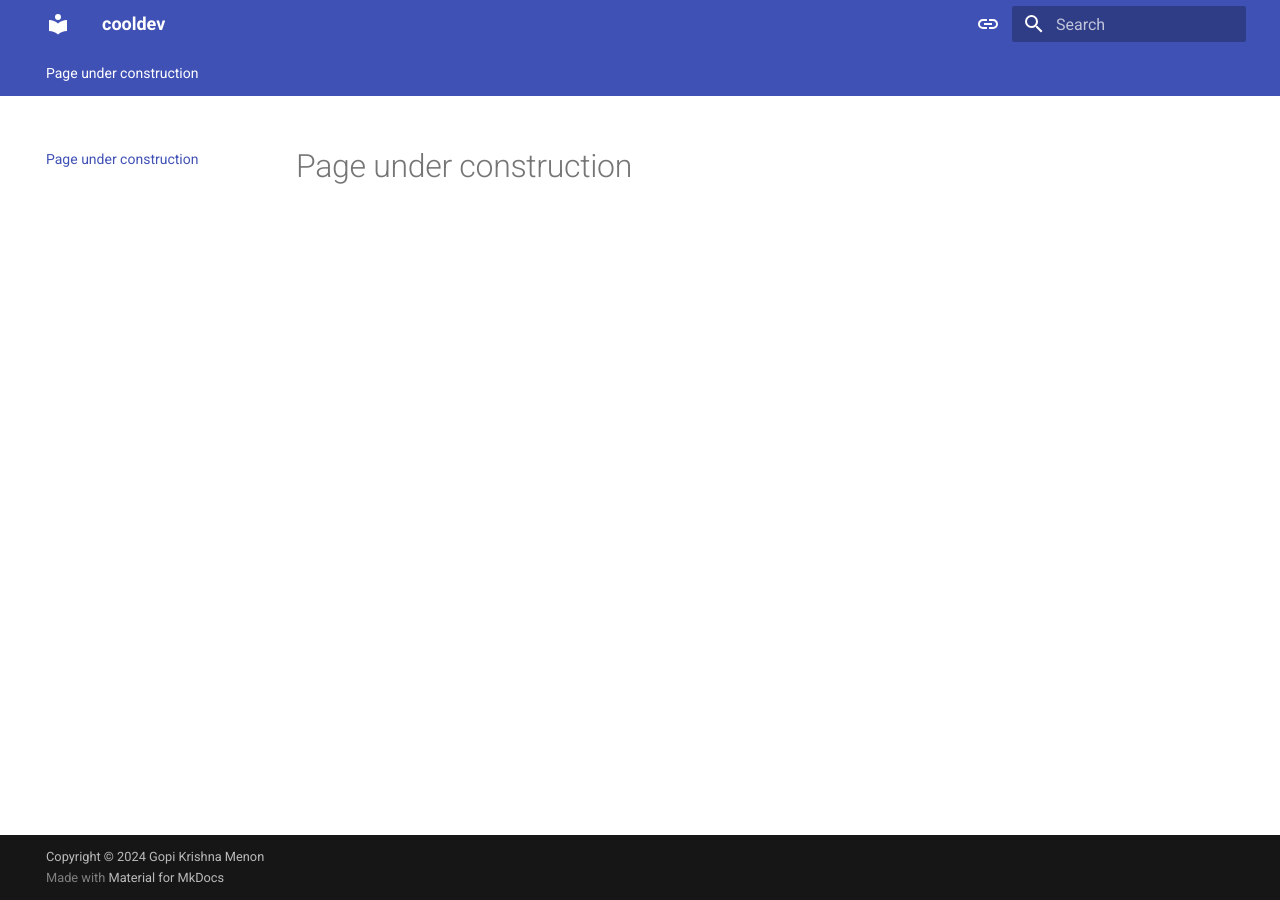
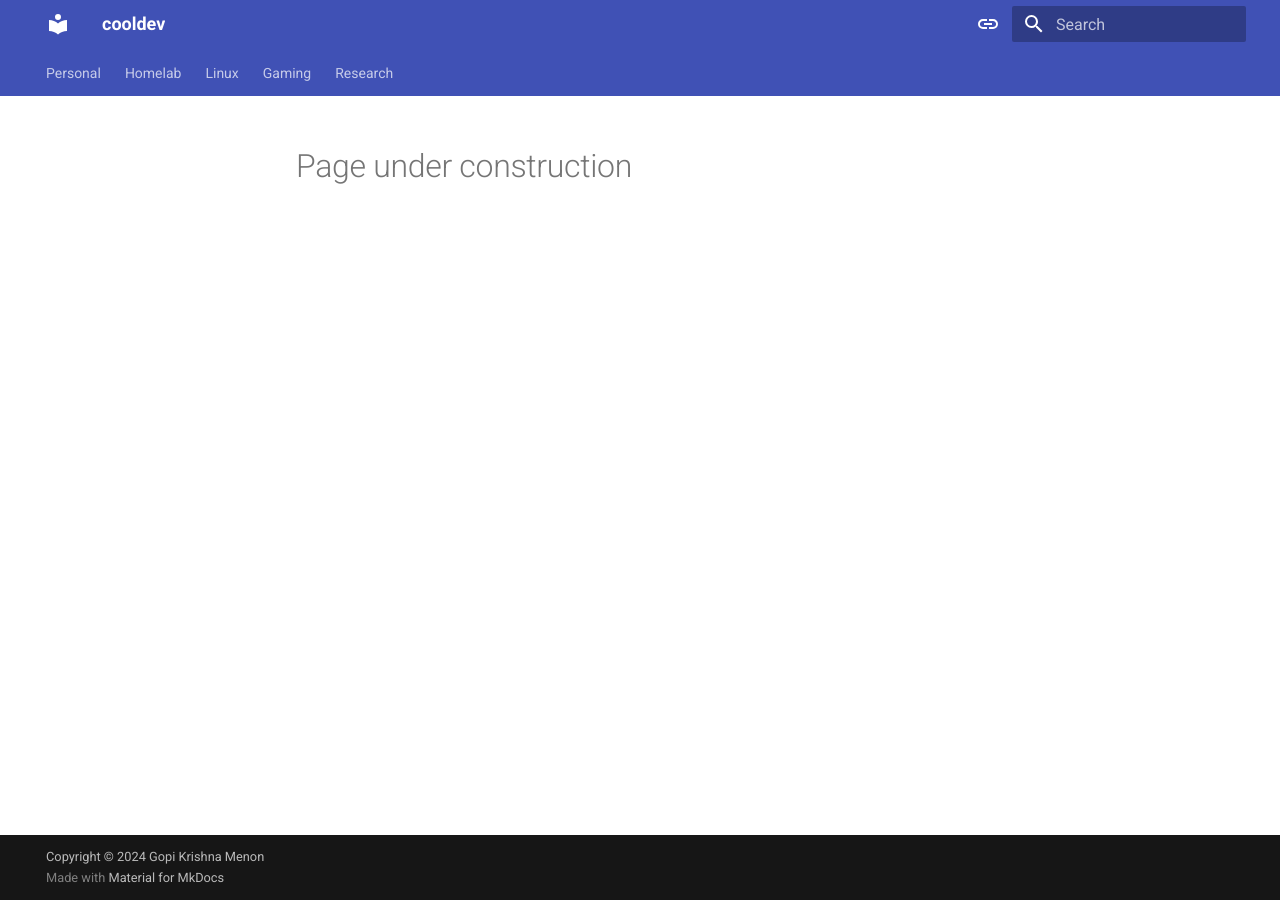
Before and after one commit to gopi487krishna/cooldev.in-old, an MkDocs documentation site: the page built from docs/index.md, in a window 1280 px wide. Built offline with MkDocs 1.6.1 and Material for MkDocs 9.7.7, drawn with Linux system fonts in a browser that asks for light colours.

Commit message:
Add section to segregate content

```diff
--- a/mkdocs.yml
+++ b/mkdocs.yml
@@ -75,6 +75,18 @@ markdown_extensions:
       generic: true
 
 
+nav:
+  - Personal:
+    - personal/index.md
+  - Homelab:
+    - homelab/index.md
+  - Linux:
+    - linux/index.md
+  - Gaming:
+    - gaming/index.md
+  - Research:
+    - research/index.md
+
 extra_javascript:
   - javascripts/mathjax.js
   - https://polyfill.io/v3/polyfill.min.js?features=es6
```
Also changed, not shown: docs/gaming/index.md (added), docs/homelab/index.md (added), docs/linux/index.md (added), docs/personal/index.md (added), docs/research/index.md (added).
